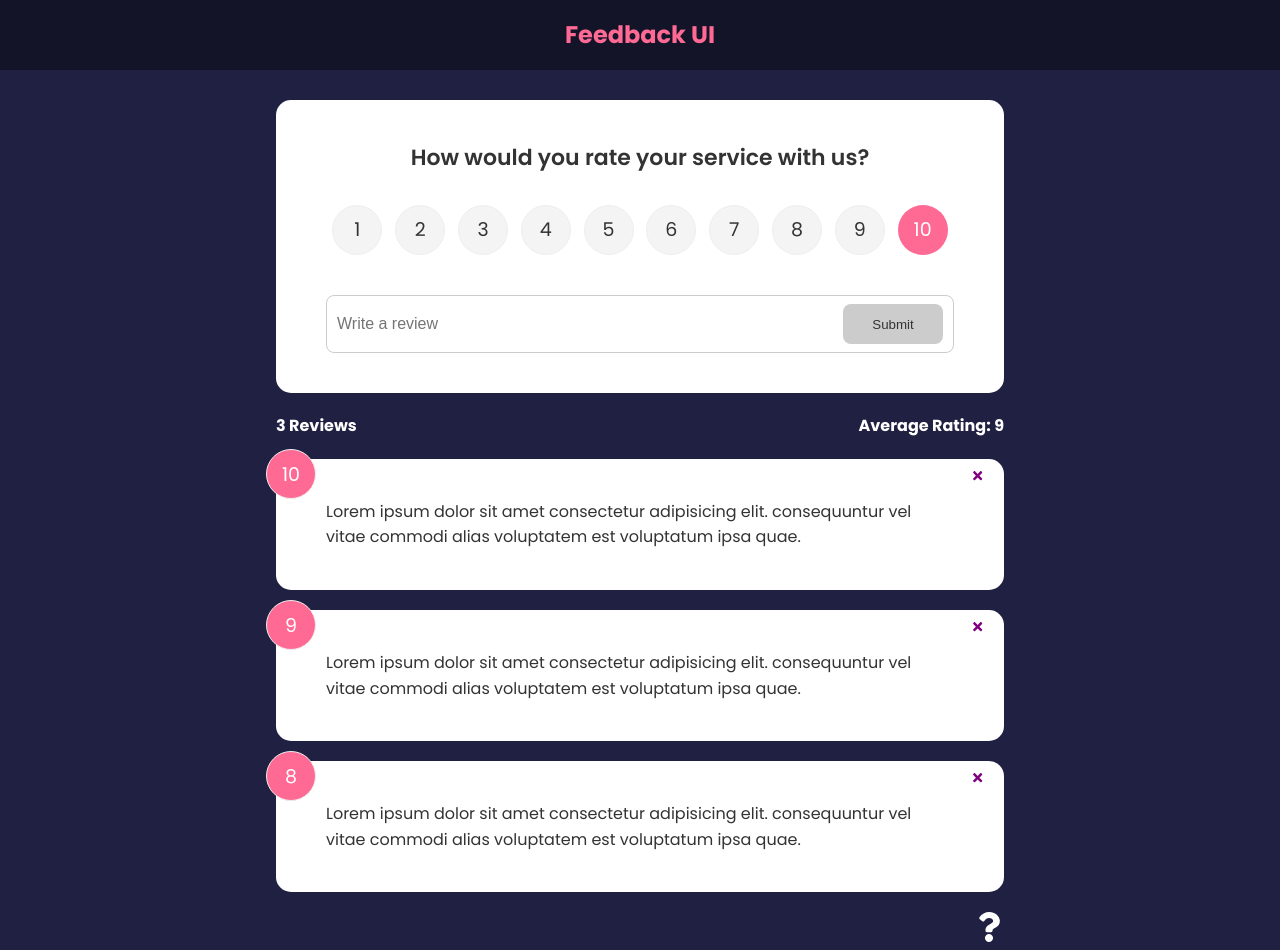
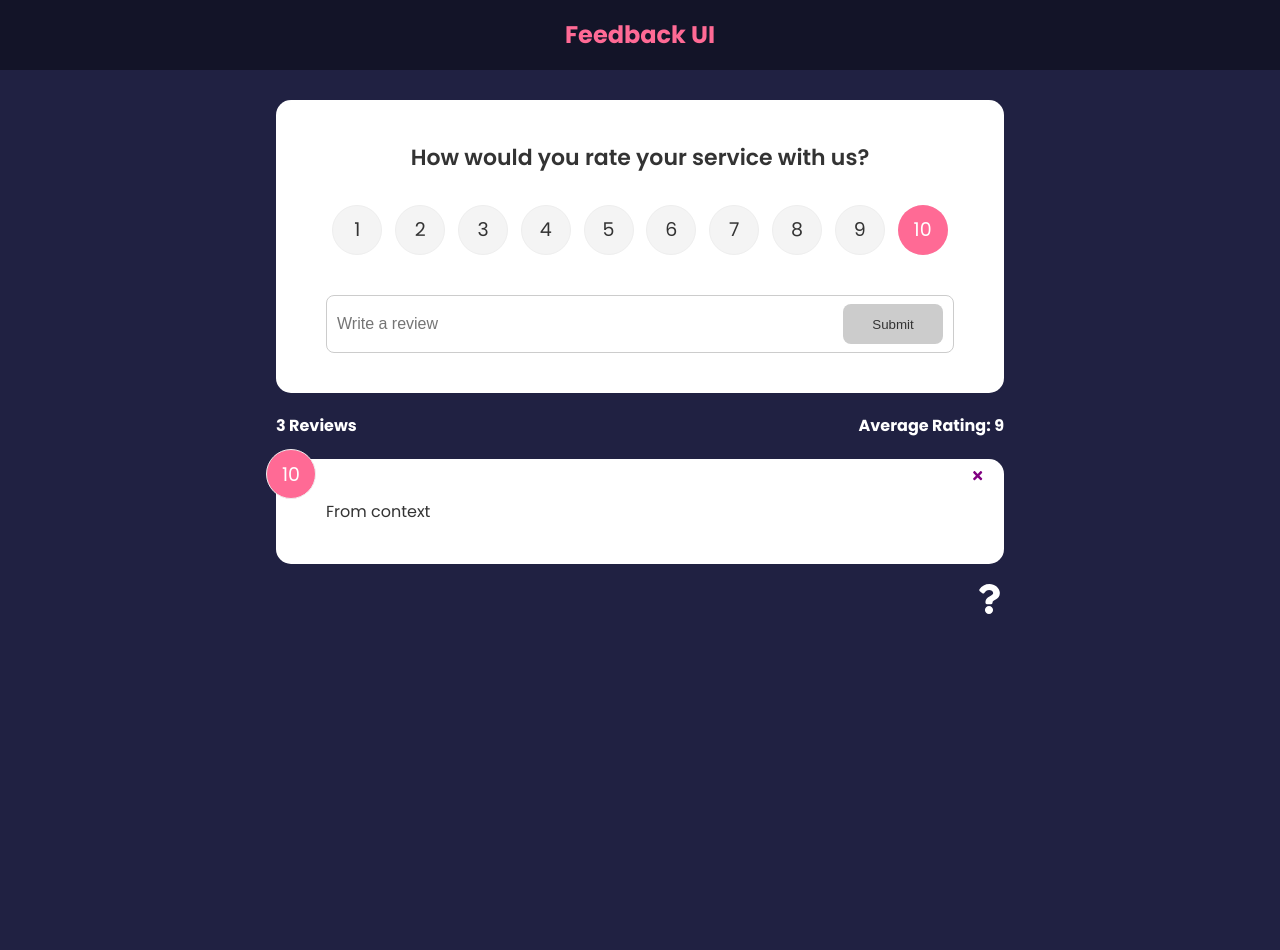
Before and after one commit to Gorbataras/feedback-app, a React (Create React App) app: page / in a window 1280 px wide. After the commit the page ends 800 px from the top, so only its background shows below. Built offline with nearby package versions, Linux system fonts and the light colour scheme.

Commit message:
Adapted FeedbackList to useContext

```diff
--- a/src/App.js
+++ b/src/App.js
@@ -37,8 +37,7 @@ function App() {
                         <>
                             <FeedbackForm  handleAdd={addFeedback}/>
                             <FeedbackStats feedback={feedback} />
-                            <FeedbackList feedback={feedback}
-                            handleDelete={deleteFeedback}/>
+                            <FeedbackList handleDelete={deleteFeedback}/>
                         </>
                     }/>
 
--- a/src/components/FeedbackList.jsx
+++ b/src/components/FeedbackList.jsx
@@ -1,9 +1,15 @@
 import React from 'react'
-import PropTypes from 'prop-types'
+
 import FeedbackItem from './FeedbackItem'
-import {motion, AnimatePresence} from 'framer-motion'
+import { motion, AnimatePresence } from 'framer-motion'
+import { useContext } from 'react'
+import FeedbackContext from '../context/FeedbackContext'
 
-function FeedbackList({feedback, handleDelete}) {
+
+function FeedbackList({handleDelete}) {
+
+    const { feedback } = useContext(FeedbackContext)
+
     if (!feedback || feedback.length === 0) {
         return <p>No Feedback</p>
     }
@@ -29,14 +35,4 @@ function FeedbackList({feedback, handleDelete}) {
       )
 }
 
-FeedbackList.propTypes = {
-    feedback: PropTypes.arrayOf(
-        PropTypes.shape({
-            id: PropTypes.number.isRequired,
-            text: PropTypes.string.isRequired,
-            rating: PropTypes.number.isRequired,
-        })
-    ),
-}
-
 export default FeedbackList
```
